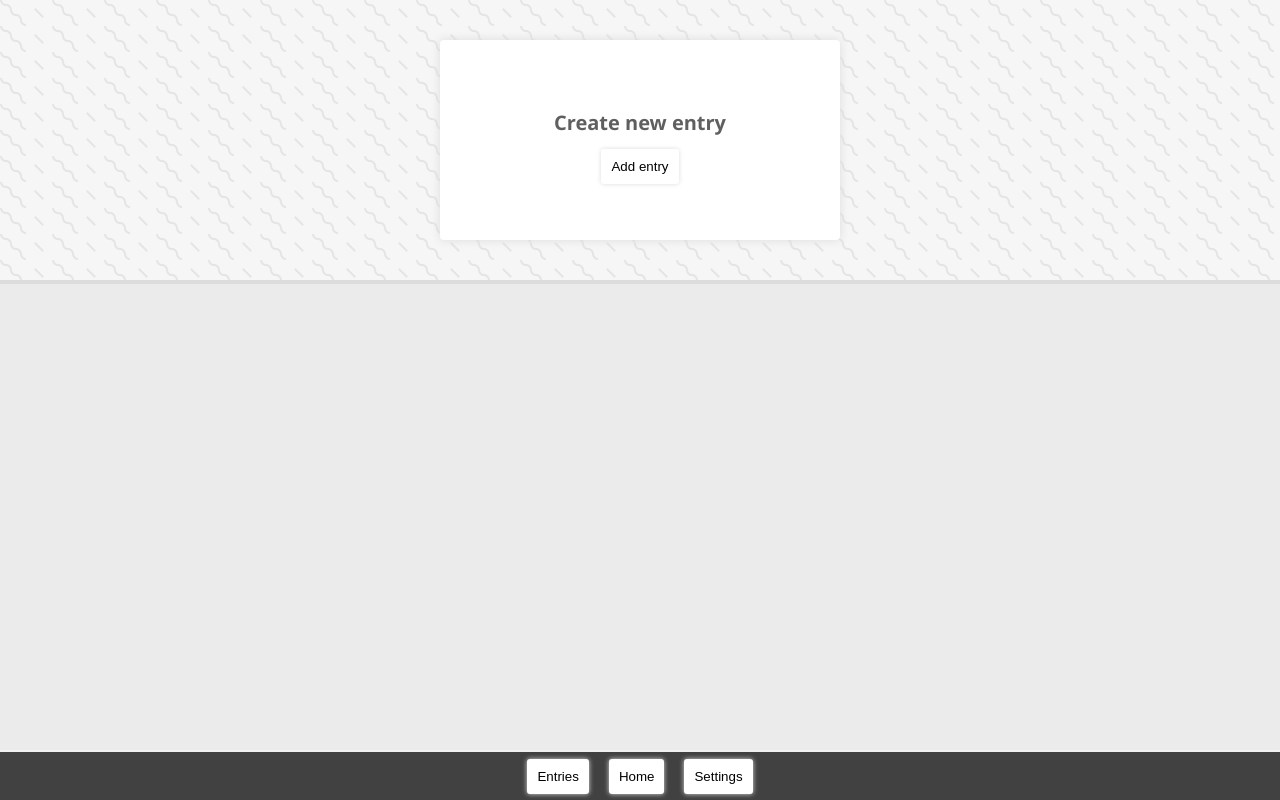
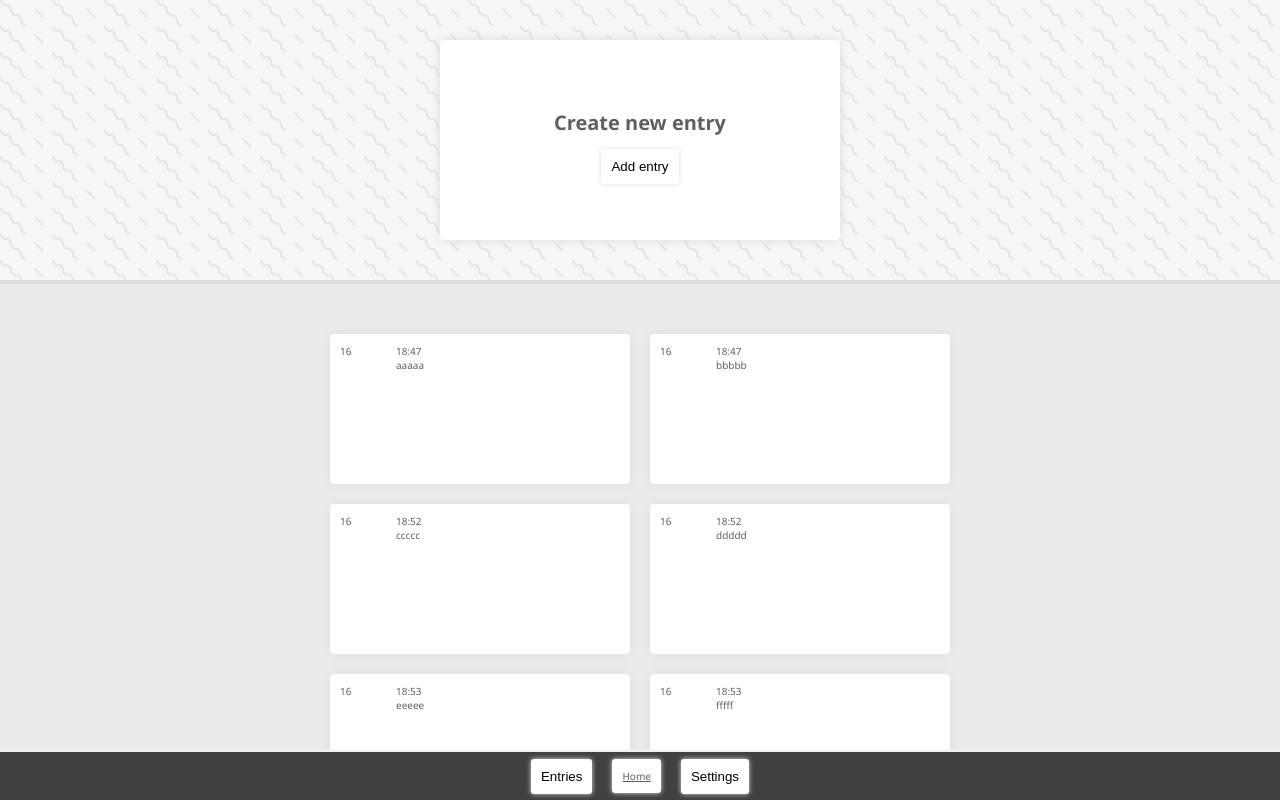
Before and after one commit to chenriroo/js-diary, a website built with Parcel: page src/index.html in a window 1280 px wide. Built offline with nearby package versions, Linux system fonts and the light colour scheme; data requests are answered from the project's data file.

Commit message:
Added helper fetch for retrieving Retrieve an entry using the url hash id, replacing listeners
Small HTML changes semantics

```diff
--- a/db.json
+++ b/db.json
@@ -1,6 +1,35 @@
 {
   "entries": [
-
+    {
+      "date": "2022-03-16T18:47:00.000Z",
+      "content": "aaaaa",
+      "id": 1
+    },
+    {
+      "date": "2022-03-16T18:47:00.000Z",
+      "content": "bbbbb",
+      "id": 2
+    },
+    {
+      "date": "2022-03-16T18:52:00.000Z",
+      "content": "ccccc",
+      "id": 3
+    },
+    {
+      "date": "2022-03-16T18:52:00.000Z",
+      "content": "ddddd",
+      "id": 4
+    },
+    {
+      "date": "2022-03-16T18:53:00.000Z",
+      "content": "eeeee",
+      "id": 5
+    },
+    {
+      "date": "2022-03-16T18:53:00.000Z",
+      "content": "fffff",
+      "id": 6
+    }
   ],
   "years": [
     2010,
--- a/src/index.html
+++ b/src/index.html
@@ -5,28 +5,27 @@
 	<meta http-equiv="X-UA-Compatible" content="IE=edge">
 	<meta name="viewport" content="width=device-width, initial-scale=1.0">
 	<script src="js/index.js" type="module"></script>
-	<script src="js/controllers/navController.js" type="module"></script>
 	<link rel="stylesheet" href="sass/main.scss">
 	<title>Diary App</title>
 </head>
 <body>
 	<div class="container">
 
-		<main id="app">
+		<div id="app">
 
 			<div class="sidebar sidebar--collapse hidden">
 				<div class="sidebar__date"></div>
-				<div class="sidebar__entries"></div>
+				<nav class="sidebar__entries"></nav>
 			</div>
 
-			<div class="main"></div>
+			<main class="main"></main>
 
-		</main>
+		</div>
 
 		<nav class="bottom-nav">
 			<ul class="bottom-nav__list">
 				<li><button class="btn btn--bottom-nav btn--entries">Entries</button></li>
-				<li><button class="btn btn--bottom-nav btn--home">Home</button></li>
+				<li><a class="btn btn--bottom-nav btn--home" href="/">Home</a></li>
 				<li><button class="btn btn--bottom-nav btn--settings">Settings</button></li>
 			</ul>
 		</nav>
--- a/src/js/controllers/sidebarController.js
+++ /dev/null
@@ -1,2 +0,0 @@
-import * as Model from '../model';
-import sidebarView from '../views/sidebarView';
--- /dev/null
+++ b/src/js/helpers.js
@@ -0,0 +1,34 @@
+const timeout = function(timeSeconds) {
+	return new Promise(function(_, reject) {
+		setTimeout(() => {
+			reject(new Error(`Request timed out.`))
+		}, timeSeconds * 1000);
+	})
+}
+
+export const AJAX = async function (url, inputData=undefined)  {
+	try {
+		let fetchPro
+		if(inputData) {
+			fetchPro = fetch(url, {
+				method: 'POST',
+				headers: {
+					'Content-Type': 'application/json',
+				},
+				body: JSON.stringify(inputData)
+			});
+		} else {
+			fetchPro = fetch(url)
+		}
+
+		const res = await Promise.race([fetchPro, timeout(10)])
+		const data = await res.json();
+
+		if(!res.ok) throw new Error(`${data.message} ${res.status}`)
+
+		return data
+	} catch (err) {
+		throw err;
+	}
+
+}
--- a/src/js/index.js
+++ b/src/js/index.js
@@ -17,7 +17,6 @@ const controllerDisplayHome = async () => {
 		deleteEntry: handleDeleteEntry,
 		updateEntry: handleUpdateEntry,
 	});
-	HomeView.addListenerViewEntry(handleDisplayEntry);
 }
 
 
@@ -39,7 +38,6 @@ const handleGetEntries = async (input, reload=false) => {
 
 	if(!reload) {
 		model.storeDateSelection(input) // input year & month
-		// When data for both year & month available, show entries
 		if(model.state.curDate.year === '' || model.state.curDate.month === '') return
 
 		await model.getEntries('date', model.state.curDate)
@@ -49,20 +47,18 @@ const handleGetEntries = async (input, reload=false) => {
 		entries: model.state.curEntries,
 		entrySize: model.state.settings.entrySize
 	})
-
-	// Remove previous listeners maybe
-
-	// Add listeners
-	Entries.listenerCreateEntry(handleCreateEntry);
-	Entries.listenerSelectEntry(handleDisplayEntry);
-	//Entries.listenerDeleteEntry(handleDeleteEntry);
-
 }
 
 
 // Display entry, take in from state: [curEntries] or [homeEntries]
-const handleDisplayEntry = (id, array) => {
-	model.getEntry(id, array);
+const handleDisplayEntry = async () => {
+
+	const hash = window.location.hash.slice(1)
+	if(!hash) return
+
+	await model.getEntry(hash);
+
+	console.log(model.state.curEntry)
 
 	if(model.state.modes.editMode) {
 		EntryEdit.render({entry: model.state.curEntry});
@@ -120,9 +116,10 @@ const handleDeleteEntry = async (id) => {
 }
 
 const handleUpdateEntry = async (id, data) => {
-	console.log('handleUpdateEntry')
-	console.log([id, data])
-	// await model.editEntry(id, data);
+	console.log('handleUpdateEntry', [id, data])
+	await model.editEntry(id, data);
+
+	console.log(model.state.curEntry)
 
 	// Update state
 
@@ -179,7 +176,9 @@ const init = () => {
 		entries: controllerDisplayEntries,
 		settings: controllerDisplaySettings
 	});
-
 }
 
 init();
+
+window.addEventListener('hashchange', handleDisplayEntry);
+window.addEventListener('load', handleDisplayEntry);
--- a/src/js/model.js
+++ b/src/js/model.js
@@ -1,4 +1,5 @@
 import {format} from 'date-fns'
+import { AJAX } from './helpers';
 
 export const state = {
 	curDate: {
@@ -19,8 +20,7 @@ export const state = {
 // Retrieves years for display in datepicker
 export const getYears = async () => {
 	try {
-		const res = await fetch('http://localhost:5000/years');
-		const years = await res.json();
+		const years = await AJAX('http://localhost:5000/years');
 		return years
 	} catch (err) {
 		console.log(err)
@@ -31,16 +31,14 @@ export const getYears = async () => {
 // TODO: refactor merging getEntries & getEntriesPaginated
 export const getEntries = async (type, inputDate) => {
 	try {
-		let res;
+		let fetchedEntries;
 
 		if(type === 'date') {
 			const date = `${inputDate.year}-${inputDate.month}`
-			res = await fetch(`http://localhost:5000/entries?date_like=${date}`);
+			fetchedEntries = await AJAX(`http://localhost:5000/entries?date_like=${date}`);
 		} else if (type === 'paginate') {
-			res = await fetch('http://localhost:5000/entries?_page=1&_limit=8');
+			fetchedEntries = await AJAX('http://localhost:5000/entries?_page=1&_limit=8');
 		}
-
-		let fetchedEntries = await res.json();
 
 		const arrEntries = fetchedEntries.map(entry => {
 			const [date,time] = formatTime(entry.date)
@@ -60,7 +58,6 @@ export const getEntries = async (type, inputDate) => {
 }
 
 
-// Format time for editing in form
 const formatTime = (input) => {
 	const objDate = new Date(input)
 	const year = objDate.getFullYear();
@@ -69,8 +66,12 @@ const formatTime = (input) => {
 	const hour = objDate.getHours();
 	const minutes = objDate.getMinutes();
 
+
+
 	if(month < 10) month = `0${month}`;
 	if(day < 10) day = `0${day}`;
+
+	// Same for the time: 1:00 should be 01:10  - double digits
 
 	const date = `${year}-${month}-${day}`
 	const time = `${hour}:${minutes}`
@@ -78,9 +79,26 @@ const formatTime = (input) => {
 	return [date, time];
 }
 
-export const getEntry = (id, array) => {
+const createEntryObject = (data) => {
+		const [date, time] = formatTime(data.date)
+		const objEntry = {
+			id: data.id,
+			date: date,
+			time: time,
+			content: data.content
+		}
+
+	return objEntry
+}
+
+export const getEntry = async (id) => {
 	try {
-		state.curEntry = state[array].find(entry => entry.id === +id);
+		const entry = await AJAX(`http://localhost:5000/entries/${id}`);
+
+		state.curEntry = createEntryObject(entry)
+
+		return
+
 	} catch(err) {
 		console.error(err, 'model.getEntry()')
 	}
@@ -115,22 +133,43 @@ export const createEntry = async () => {
 		time: time,
 		content: entry.content
 	};
+	addYear(date, time)
 
 	state.curEntry = outputEntry;
 	return
 }
 
+// When adding an new entry, checks if the year exists in the db.
+// Add the year if needed
+const addYear = async (date, time) => {
+	console.log(date, time);
+}
+
+const updateStateCurEntry = (arrData) => {
+	const newCurEntry = {
+		id: arrData[0],
+		date: arrData[1],
+		time: arrData[2],
+		content: arrData[3]
+	};
+	state.curEntry = newCurEntry;
+}
+
 
 export const editEntry = async (id, data) => {
+
 	const [date, time, content] = data;
 
-	const newDate = new Date(`${date} ${time}`)
+	updateStateCurEntry([id, date, time, content]);
+
+	const newDate = new Date(`${date} ${time}`);
 
 	const newEntry = {
 		date: newDate,
 		content: content,
 	};
-	const res = fetch(`http://localhost:5000/entries/${id}`, {
+
+	const res = await fetch(`http://localhost:5000/entries/${id}`, {
 		method: 'PUT',
 		headers: {
 			'Content-type': 'application/json'
--- a/src/js/views/bottomNavView.js
+++ b/src/js/views/bottomNavView.js
@@ -11,6 +11,7 @@ class BottomNav extends View {
 
 			if(el.textContent === 'Home') {
 				handler.home();
+				window.location.href = '/'
 			}
 
 			if(el.textContent === 'Entries') {
--- a/src/js/views/homeView.js
+++ b/src/js/views/homeView.js
@@ -19,10 +19,8 @@ class HomeView extends View {
 					</div>
 				</div>
 
-				<div class="home__recent-entries">
-					<ul class="entries__list">
-						${this._data.map(entry => PreviewEntry.render([entry, 'home'], false)).join('')}
-					</ul>
+				<div role="navigation" class="home__recent-entries">
+					${this._data.map(entry => PreviewEntry.render([entry, 'home'], false)).join('')}
 				</div>
 			</div>
 		`
@@ -30,8 +28,9 @@ class HomeView extends View {
 
 	expandNote(handlers) {
 		const elEntry = document.querySelector('.home__new-entry');
+		const entries = document.querySelector('.home__recent-entries');
 		const newEntryBox = document.querySelector("[data-home='newEntryBox']");
-		const entries = document.querySelector('.home__recent-entries');
+
 		let entry;
 		let markup;
 
@@ -45,7 +44,8 @@ class HomeView extends View {
 		newEntryBox.classList.toggle('block--expand');
 		entries.classList.toggle('home__recent-entries--shrink');
 
-		handlers.createEntry()
+		setTimeout(() => {
+			handlers.createEntry()
 			.then(curEntry => { // entry object: date,content,id
 				markup = EntryEdit.render({entry: curEntry}, false);
 				newEntryBox.insertAdjacentHTML('afterbegin', markup);
@@ -57,12 +57,14 @@ class HomeView extends View {
 				EntryEdit.addListenerUpdate(handlers.updateEntry);
 			})
 			.catch(err => console.log(err, 'when creating new entry'));
+		},300)
+
 
 		setTimeout(() => {
 			btn.remove();
 			text.remove();
 			entry.classList.toggle('invisible');
-		},300);
+		},500);
 	};
 
 	deleteEntry(id, handlers) {
@@ -100,6 +102,8 @@ class HomeView extends View {
 		el.addEventListener('click', e => this.expandNote(handlers));
 	}
 
+
+	// Not used, instead using hash in anchortag
 	addListenerViewEntry(handler) {
 		const element = document.querySelector('.home__recent-entries');
 		element.addEventListener('click', e => {
--- a/src/js/views/previewEntryView.js
+++ b/src/js/views/previewEntryView.js
@@ -7,8 +7,6 @@ class PreviewEntryView extends View {
 		let day;
 		let content;
 		let cssClass;
-
-		//console.log(entry)
 
 		if(entrySize === 'small') {
 			day = entry.date.slice(8,10);
@@ -25,21 +23,18 @@ class PreviewEntryView extends View {
 		}
 
 		return `
-				<li class="entries__item ">
 			<a class="entryPreview ${cssClass}" href="/#${entry.id}">
 				<div class="entryPreview__day">
 					<span>${day}</span>
 				</div>
 				<div class="entryPreview__other">
-							<span>${entry.time}</span>
-							<span class="entries__preview">${content}</span>
+					<span class="entryPreview__time">${entry.time}</span>
+					<span class="entryPreview__content">${content}</span>
 				</div>
 
 			</a>
-				</li>
 		`
 	}
-
 }
 
 export default new PreviewEntryView()
--- a/src/sass/_sidebar.scss
+++ b/src/sass/_sidebar.scss
@@ -62,7 +62,7 @@
 	}
 
 	&__item {
-		//
+		list-style: none;
 	}
 }
 
--- a/src/sass/components/_components.scss
+++ b/src/sass/components/_components.scss
@@ -55,7 +55,11 @@
 	&__other {
 		flex: 4;
 		display: flex;
-		flex-flow: row;
+		flex-flow: column;
+	}
+
+	&__content {
+
 	}
 
 	&--small { height: 5rem; }
--- a/src/sass/components/_home.scss
+++ b/src/sass/components/_home.scss
@@ -16,7 +16,7 @@
 
 
 		&--expanded {
-			flex: 3;
+			//flex: 3;
 		}
 	}
 
@@ -33,6 +33,11 @@
 			flex: 1;
 			overflow: hidden;
 		}
+
+		@include respond(desktop) {
+			max-width: 100rem;
+			align-self: center;
+		}
 	}
 }
 
@@ -47,7 +52,7 @@
 	background-color: white;
 	box-shadow: 0 0 10px 0 rgb(220, 220, 220);
 	border-radius: 4px;
-	transition: flex 0.5s ease-in, height 0.5s ease-in;
+	transition: flex 0.2s ease-in, height 0.2s ease-in;
 
 	& > h1, button {
 		opacity: 1;
```
Also changed, not shown: src/js/views/entriesView.js (+6 -17 lines), src/js/controllers/dataController.js (deleted), src/js/controllers/entryController.js (deleted), src/js/controllers/navController.js (deleted). Lines whose indentation alone changed are shown as unchanged.
